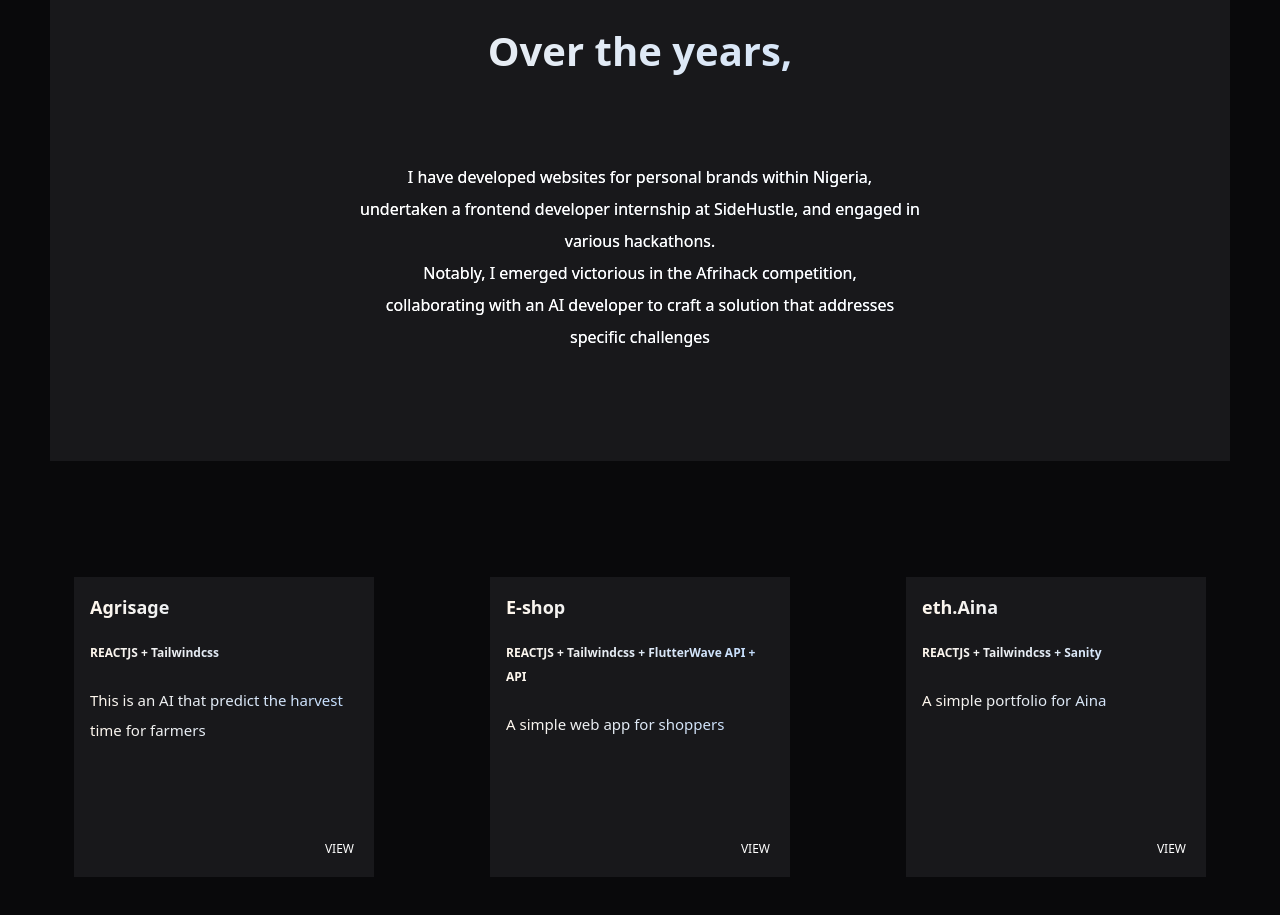
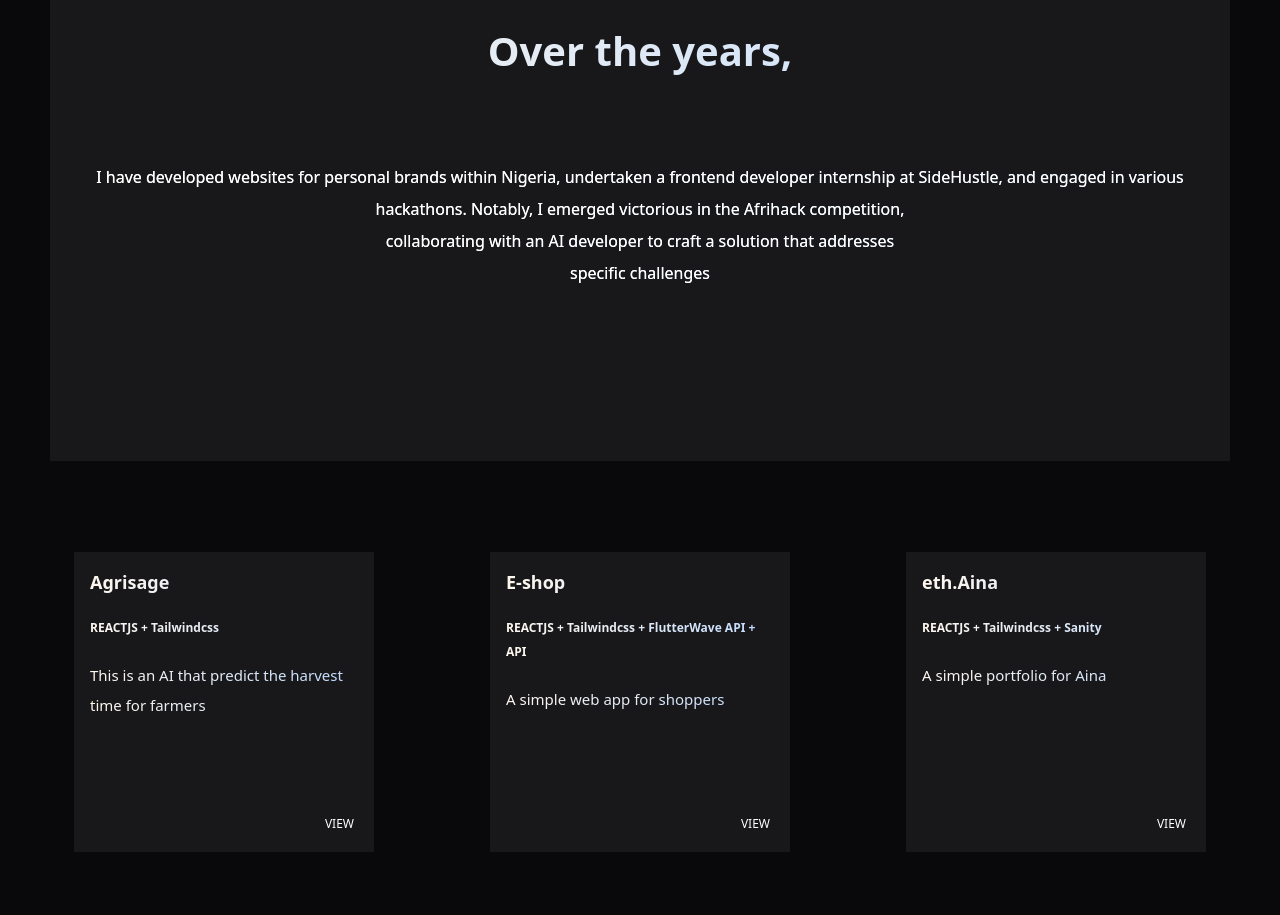
Before and after one commit to Thintalltom/Portfolio, a React (Vite) app in the folder vite-react-app/: page / in a window 1280 px wide. Shown: the part 1600-2515 px from the top of the page. Built offline with nearby package versions, Linux system fonts and the light colour scheme.

Commit message:
new changes

```diff
--- a/vite-react-app/src/Components/Built/Built.jsx
+++ b/vite-react-app/src/Components/Built/Built.jsx
@@ -23,14 +23,14 @@ const Built = () => {
   return (
     <div
       name="work"
-      className="mt-[50px] 2xl:mt-[-50px]  xs:text-xs w-full h-full  p-4 2xl:p-[100px] "
+      className="mt-[50px] 2xl:mt-[-50px] xs:mt-[25px]  xs:text-xs w-full h-full  p-4 2xl:p-[100px] "
     >
       <div>
 
         <div className="grid xs:grid-cols-1 sm:grid-cols-1 lg:grid-cols-3 place-items-center xs:gap-[20px] lg:gap-[0px]">
           {
             works.map((work, index) => (
-              <div key={index} className=" relative w-[300px] bg-zinc-900 h-[300px] p-4 cursor-pointer">
+              <div key={index} className=" relative xs:w-[400px] lg:w-[300px] bg-zinc-900 h-[300px] p-4 cursor-pointer">
                   <p className="font-bold text-lg bg-clip-text text-transparent bg-gradient-to-r from-orange-50 to-blue-200">{work.title}</p>
                 <p className="leading-loose text-md font-bold mt-[20px] bg-clip-text text-transparent bg-gradient-to-r from-orange-50 to-blue-200 ">{work.skills}</p>
                 <p className="leading-loose mt-[20px] text-[15px] bg-clip-text text-transparent bg-gradient-to-r from-orange-50 to-blue-200 text-md">{work.description}</p>
--- a/vite-react-app/src/Components/Info/Info.jsx
+++ b/vite-react-app/src/Components/Info/Info.jsx
@@ -28,8 +28,8 @@ const Info = () => {
         </div>
       </div>
 
-      <div className="bg-white h-[30rem] lg:mt-[50px] xs:mt-[200px] ">
-        <div className="mt-[80px] bg-zinc-900 xs:gap-[50px] xs:h-[50rem] lg:h-[30rem] flex lg:flex-row sm:flex-col xs:flex-col justify-around justify-center items-center text-zinc-950">
+      <div className="bg-white h-[30rem] lg:mt-[50px] xs:mt-[80px] ">
+        <div className="mt-[80px] bg-zinc-900  xs:gap-[50px] xs:h-[50rem] lg:h-[30rem] flex lg:flex-row sm:flex-col xs:flex-col justify-around justify-center items-center text-zinc-950">
           <div>
             <p className="font-bold xs:text-[20px] lg:text-[40px] bg-clip-text text-transparent bg-gradient-to-r from-orange-50 to-blue-200">
               I, build & <br /> provide solution
@@ -59,14 +59,14 @@ const Info = () => {
       </div>
 
       <div className="bg-zinc-900 lg:h-[30rem] sm:h-[40rem] mt-[50px] ">
-        <div className="lg:mt-[80px] xs:mt-[350px]  lg:h-[30rem] xs:h-[50rem] ">
+        <div className="lg:mt-[80px] xs:mt-[350px]  lg:h-[30rem] xs:h-[30rem] ">
           <p className="text-center font-bold text-[40px] bg-clip-text text-transparent bg-gradient-to-r from-orange-50 to-blue-200 p-[40px]">
             Over the years,
           </p>
-          <p className="text-white text-center leading-loose bg-clip-text text-transparent bg-gradient-to-r from-orange-50 to-blue-200 p-[40px]">
-            I have developed websites for personal brands within Nigeria, <br />
+          <p className="text-white text-center leading-loose bg-clip-text font-light text-transparent bg-gradient-to-r from-orange-50 to-blue-200 p-[40px]">
+            I have developed websites for personal brands within Nigeria,
             undertaken a frontend developer internship at SideHustle, and
-            engaged in <br /> various hackathons. <br />
+            engaged in various hackathons.
             Notably, I emerged victorious in the Afrihack competition, <br />
             collaborating with an AI developer to craft a solution that
             addresses <br /> specific challenges
```
